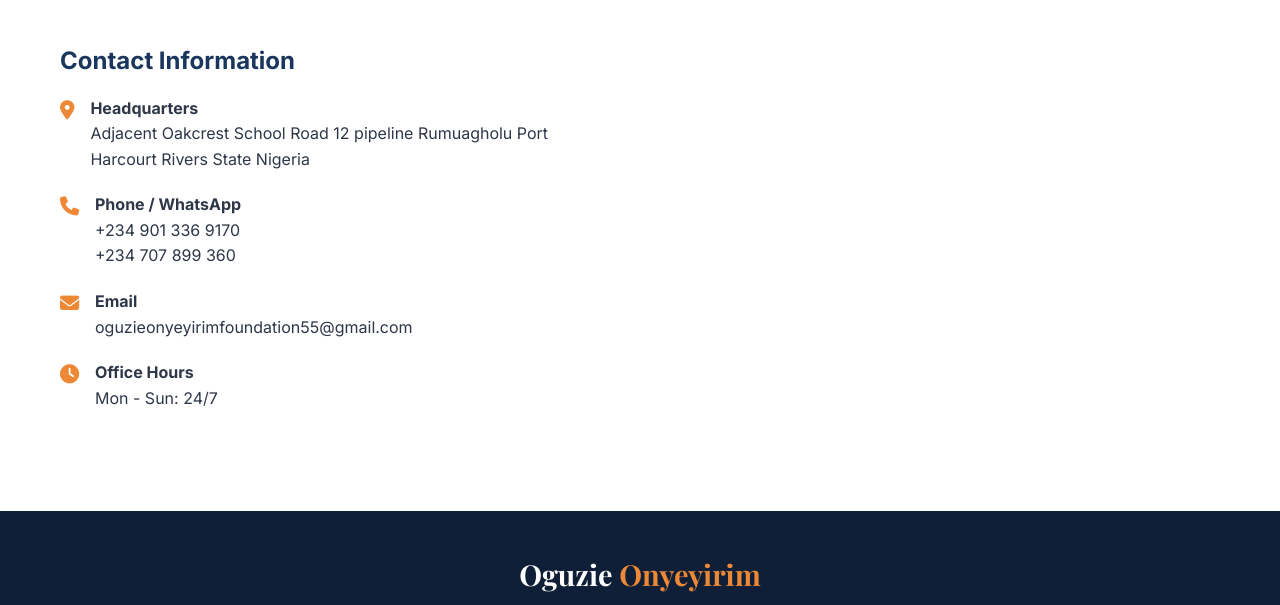
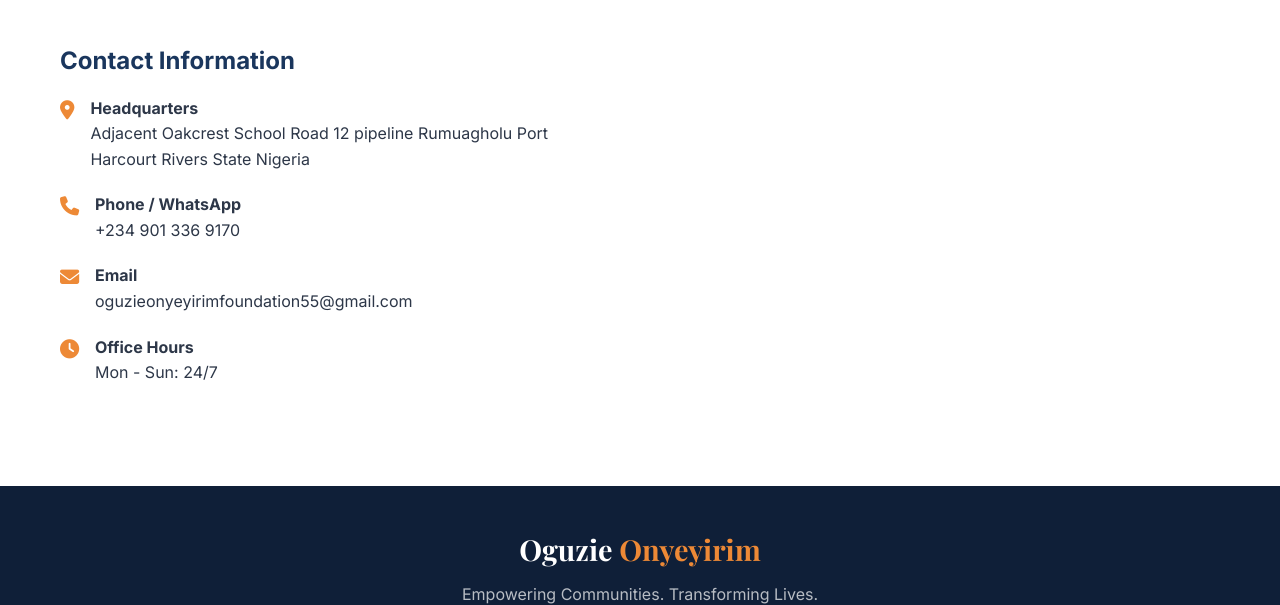
Before and after one commit to ability070/NGO, a plain HTML site: page index.html in a window 1280 px wide. Shown: the part 5285-5890 px from the top of the page. Drawn offline with nearby package versions, Linux system fonts and the light colour scheme.

Commit message:
Add files via upload

```diff
--- a/index.html
+++ b/index.html
@@ -550,7 +550,7 @@ Public Health Awareness and Disease Prevention</p>
                         <div>
                             <strong>Phone / WhatsApp</strong><br>
                             +234 901 336 9170<br>
-                            +234 707 899 360
+                            <!-- +234 707 899 360 -->
                         </div>
                     </div>
                     <div class="contact-item">
```
